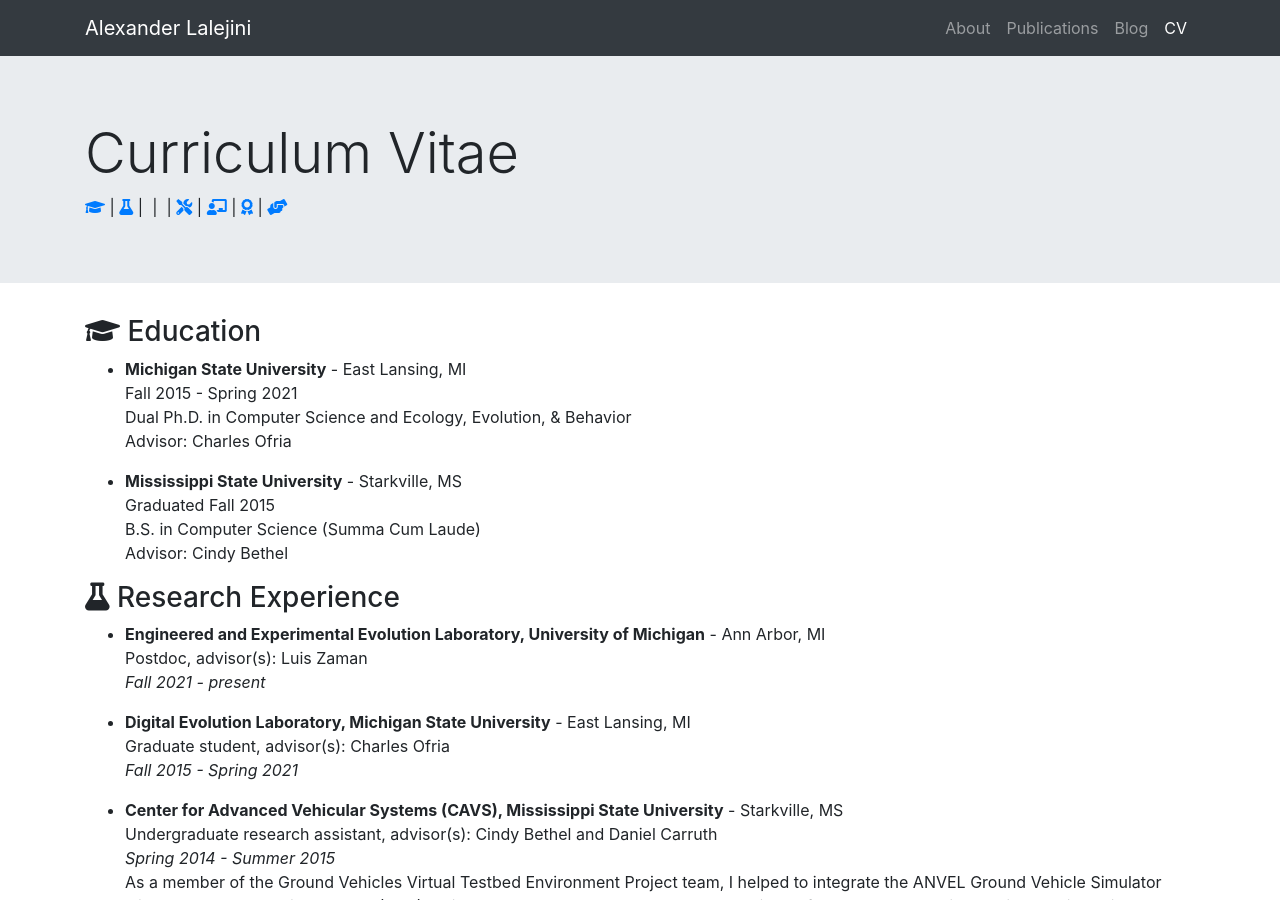
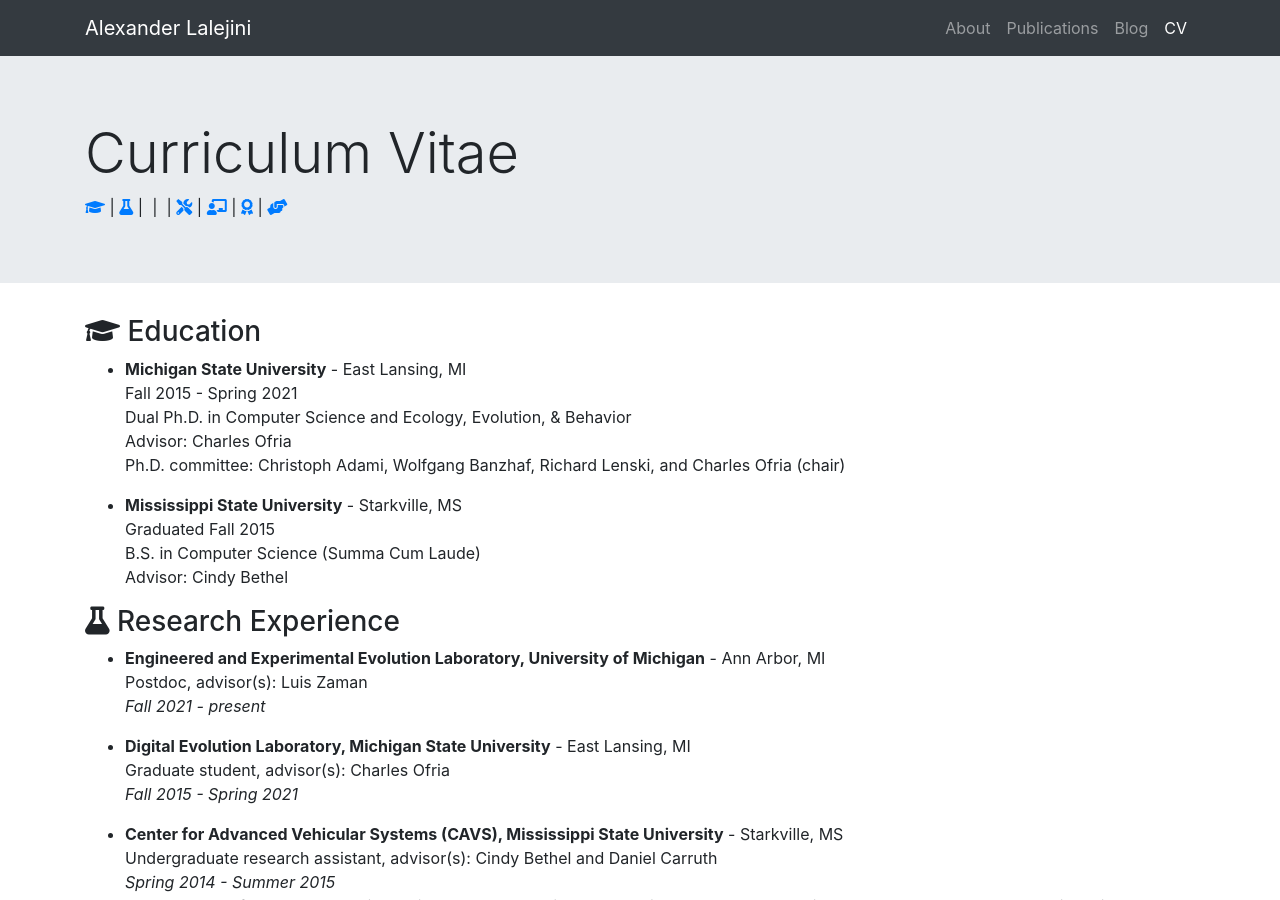
Before and after one commit to amlalejini/amlalejini.github.io, a Jekyll site: the page built from _pages/cv.md, in a window 1280 px wide and 900 px high. Built offline with Jekyll 4.4.1, drawn with Linux system fonts in a browser that asks for light colours; nearby versions of some CDN libraries.

Commit message:
add phd committee to cv

```diff
--- a/_data/cv_education.yml
+++ b/_data/cv_education.yml
@@ -5,6 +5,7 @@
   location: East Lansing, MI
   dates: Fall 2015 - Spring 2021
   advisor: Charles Ofria
+  committee: Christoph Adami, Wolfgang Banzhaf, Richard Lenski, and Charles Ofria (chair)
 
 - degree: B.S. in Computer Science (Summa Cum Laude)
   institution: Mississippi State University
--- a/_layouts/cv.html
+++ b/_layouts/cv.html
@@ -33,6 +33,7 @@
             {% if edu.dates %} {{ edu.dates }} <br/> {% endif %}
             {% if edu.degree %} {{ edu.degree }} <br/> {% endif %}
             {% if edu.advisor %} Advisor: {{ edu.advisor }} <br/> {% endif %}
+            {% if edu.committee %} Ph.D. committee: {{ edu.committee }} <br/> {% endif %}
           </p></li>
         {% endfor %}
       </ul>
```
